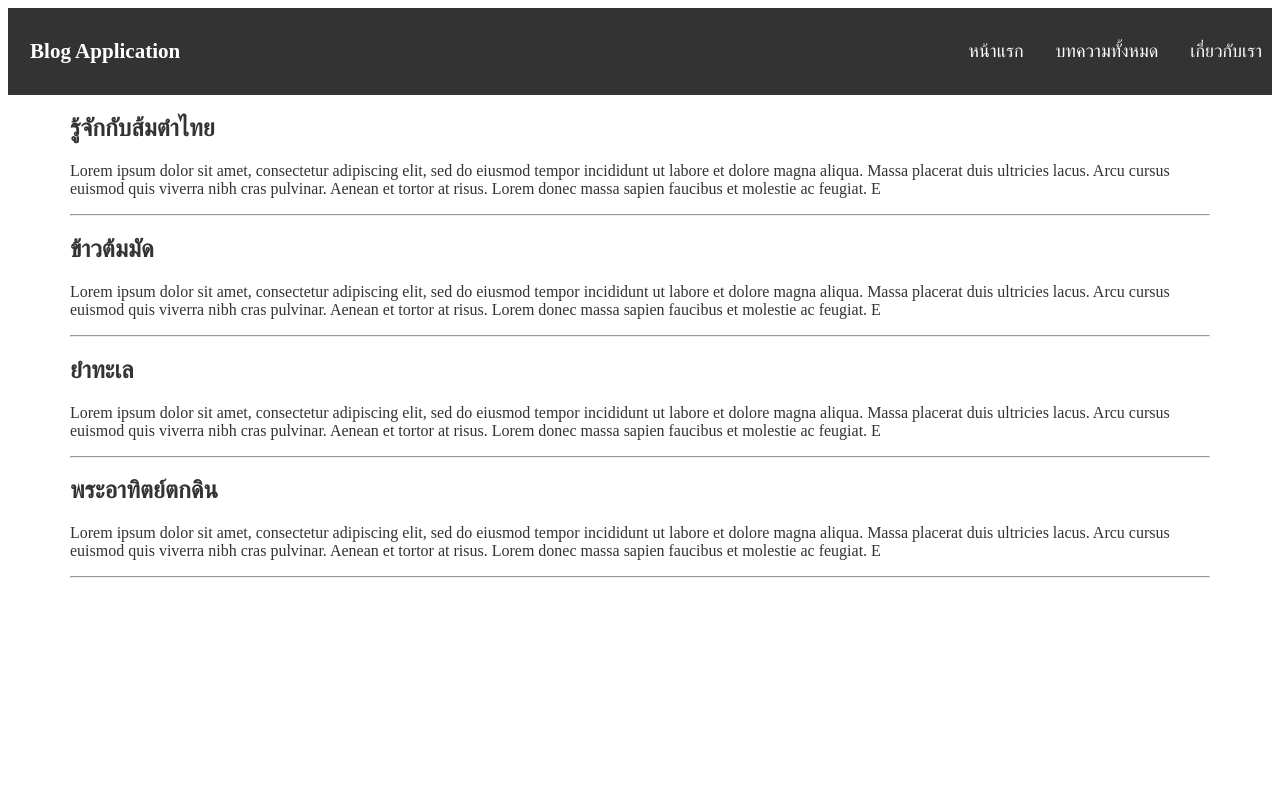
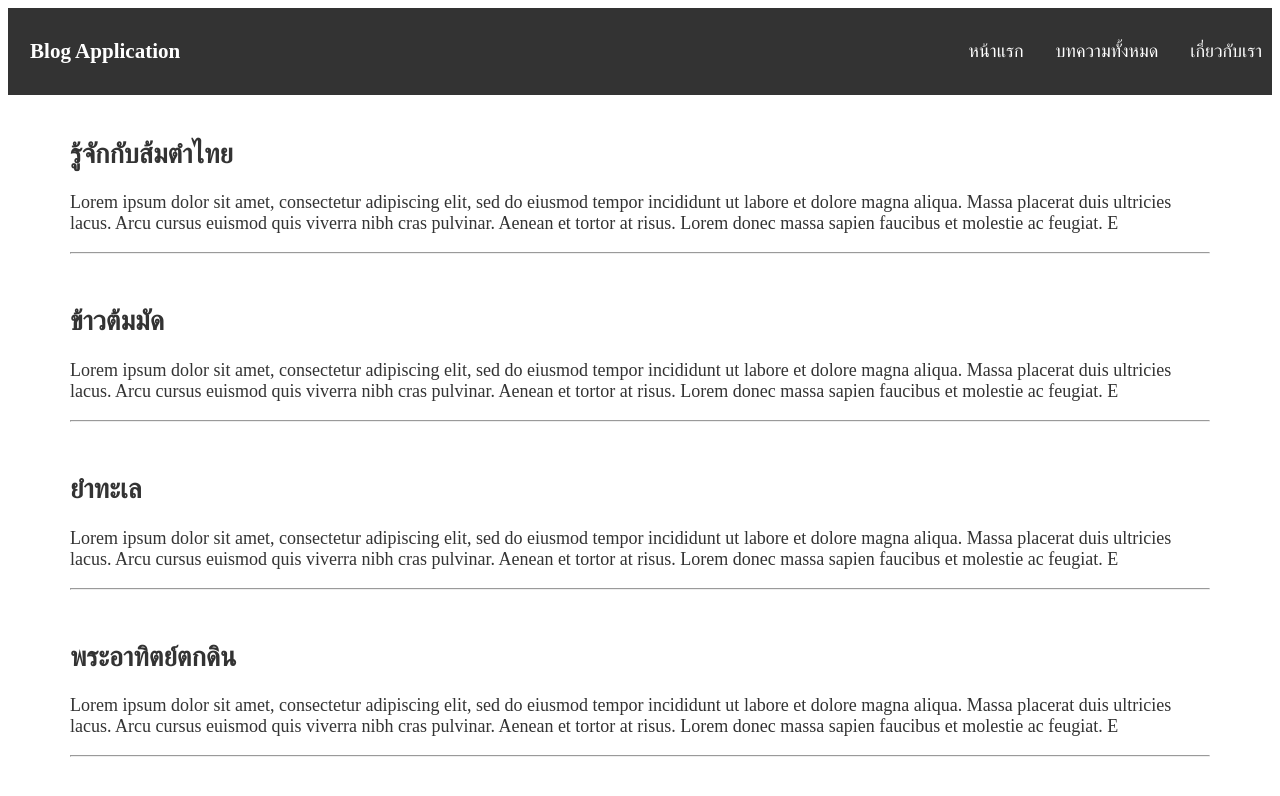
Before and after one commit to EiG123/react-blog-app, a React (Create React App) app: page /blogs in a window 1280 px wide. Shown: the top 796 px of the page. Built offline with nearby package versions, Linux system fonts and the light colour scheme.

Commit message:
useParam

```diff
--- a/src/App.js
+++ b/src/App.js
@@ -4,7 +4,7 @@ import Blogs from "./components/Blogs.js";
 import {BrowserRouter,Routes,Route, Navigate} from "react-router-dom";
 import Navbar from "./components/Navbar.js";
 import NotFound from "./components/NotFound.js";
-
+import Details from "./components/Details.js";
 function App() {
   return (
     <BrowserRouter>
@@ -14,8 +14,9 @@ function App() {
         <Route path="/about" element={<About/>}></Route>
         <Route path="/blogs" element={<Blogs/>}></Route>
         <Route path="*" element={<NotFound/>}></Route>
-        <Route path="/home" element={<Navigate to="/"></Navigate>}></Route>
-        <Route path="/info" element={<Navigate to="/about"></Navigate>}></Route>
+        <Route path="/home" element={<Navigate to="/"/>}></Route>
+        <Route path="/info" element={<Navigate to="/about"/>}></Route>
+        <Route path="/blog/:id" element={<Details/>}></Route>
       </Routes>
     </BrowserRouter>
   );
--- a/src/components/Blogs.js
+++ b/src/components/Blogs.js
@@ -1,16 +1,18 @@
-import "./Blogs.css"
+import "./Blogs.css";
 import blogs from "../data/blogs";
+import { Link } from "react-router-dom";
 function Blogs() {
-
   return (
     <div className="blogs-container">
       <article>
         {blogs.map((item) => (
-          <div className="card" key={item.id}>
-            <h2>{item.title}</h2>
-            <p>{item.content.substring(0,300)}</p>
-            <hr/>
-          </div>
+          <Link to={`/blog/${item.id}`} key={item.id}>
+            <div className="card" key={item.id} >
+              <h2>{item.title}</h2>
+              <p>{item.content.substring(0, 300)}</p>
+              <hr />
+            </div>
+          </Link>
         ))}
       </article>
     </div>
--- /dev/null
+++ b/src/components/Details.js
@@ -0,0 +1,9 @@
+import { useParams } from "react-router-dom";
+export default function Details() {
+    const {id} =useParams()
+    return (
+    <>
+      <h2>รายละเอียดบทความ : {id}</h2>
+    </>
+  );
+}
```
